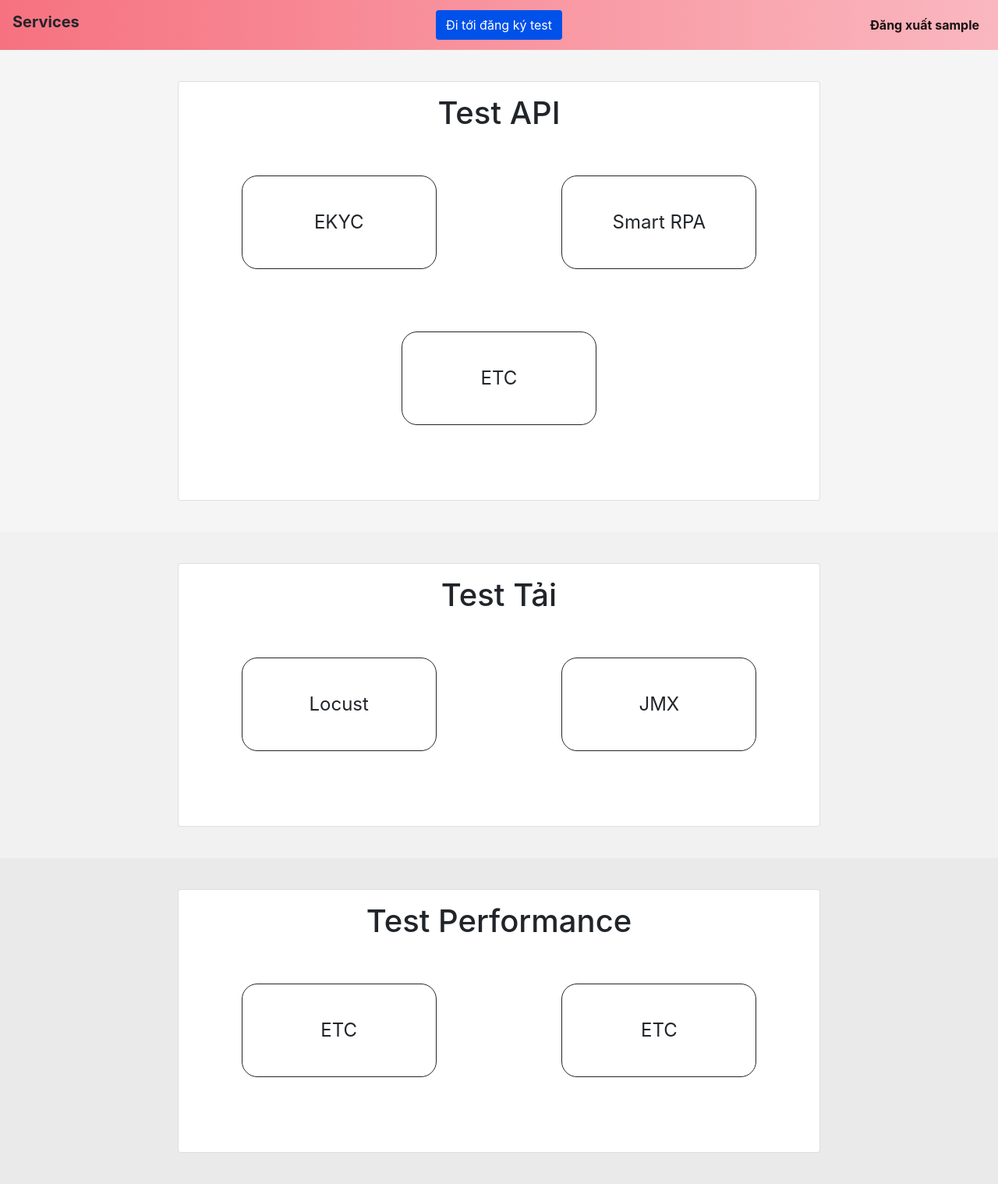
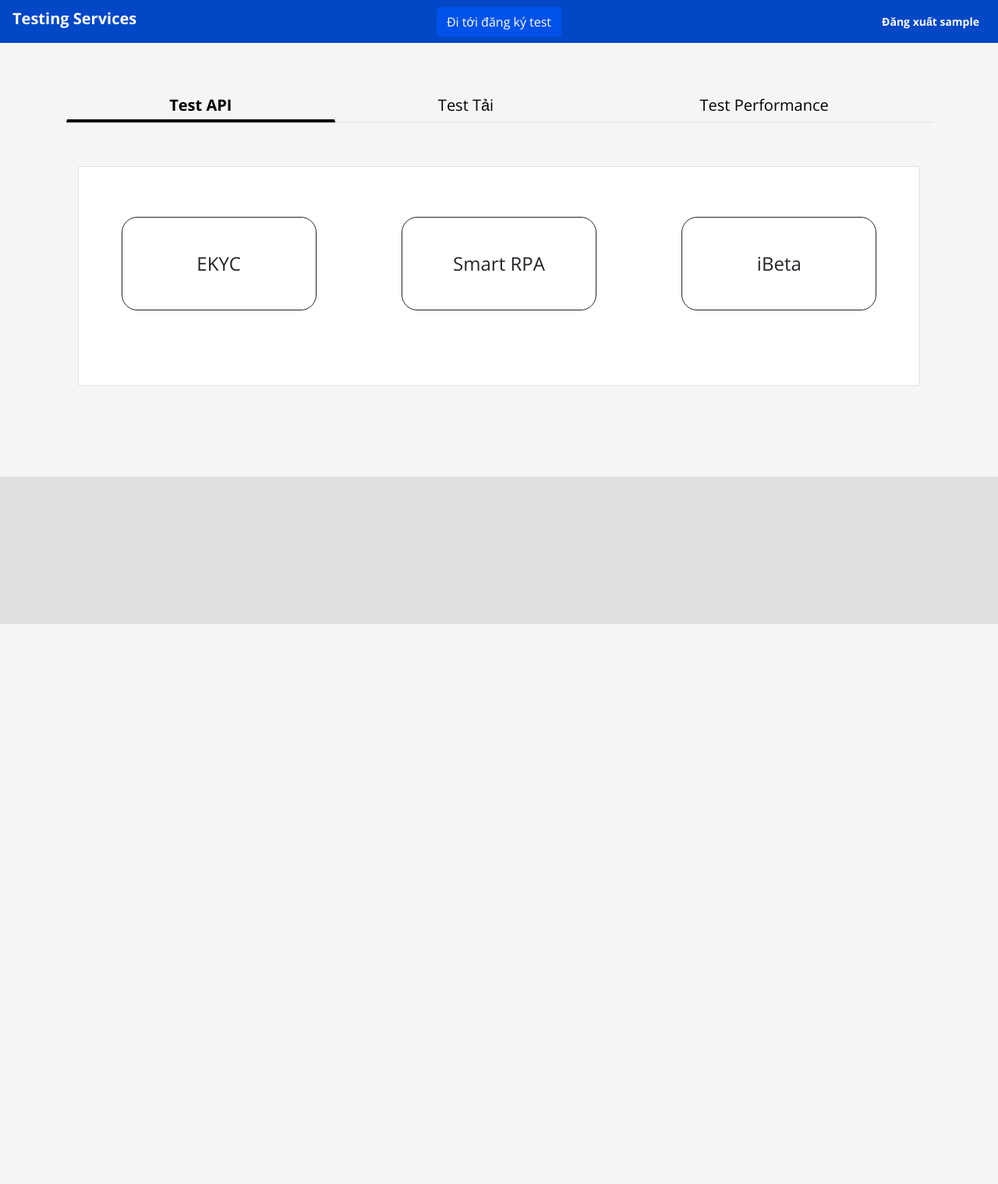
Before and after one commit to Finnard2112/Testing-Website, a Flask app: page /services in a window 1280 px wide. Shown: the whole page at 78% size. After the commit the page ends 800 px from the top, so only its background shows below. Run offline with Flask 2, Linux system fonts and the light colour scheme; the visitor is signed in with stand-in values (Sample User, id 1); some libraries are stand-ins or nearby versions.

Commit message:
Style update

```diff
--- a/load_test/static/CSS/style.css
+++ b/load_test/static/CSS/style.css
@@ -172,3 +172,127 @@ body {
   float: right;
 padding: 0px 2px 4px 4px;
 }
+
+.blue-background {
+  background-color: #0051E9;
+}
+
+.pink-background {
+  background-color: #f67280;
+}
+
+#myDIV {
+  width: 100%;
+  text-align: center;
+}
+
+.sv_btn {
+  border: 1px solid;
+  border-radius: 20px;
+}
+
+.white {
+  color: #ffffff !important;
+}
+
+.text-small {
+  font-size: 0.9rem !important;
+}
+
+.header {
+  background-color: #0147c6;
+}
+
+/* Style for Extra Large Screen */
+@media (max-width:3920px) {
+  .btn-sq-responsive {
+      width: 250px !important;
+      max-width: 100% !important;
+      max-height: 60% !important;
+      height: 200px !important;
+      font-size: 24px;
+  }
+}
+
+/* Style for Large Screen */
+@media (max-width:991px) {
+  .btn-sq-responsive {
+      width: 200px !important;
+      max-width: 100% !important;
+      max-height: 100% !important;
+      height: 150px !important;
+      font-size: 18px;
+  }
+}
+
+/* Style for Medium Screen */
+@media (max-width:767px) {
+  .btn-sq-responsive {
+      width: 150px !important;
+      /* whatever width you want for medium screen */
+      max-width: 100% !important;
+      max-height: 100% !important;
+      height: 100px !important;
+      /* whatever height you want for medium screen */
+      font-size: 12px;
+  }
+}
+
+/* Style for Small Screen */
+@media (max-width:575px) {
+  .btn-sq-responsive {
+      width: 100px !important;
+      /* whatever width you want for mobile screen */
+      max-width: 100% !important;
+      max-height: 100% !important;
+      height: 50px !important;
+      /* whatever height you want for mobile screen */
+      font-size: 5px;
+      padding: 0px;
+      font-size: 7px;
+  }
+}
+
+/* Tabs*/
+section {
+  padding: 60px 0;
+}
+
+section .section-title {
+  text-align: center;
+  color: #ffffff;
+  text-transform: uppercase;
+}
+
+#tabs {
+  background: #f5f5f5;
+  color: rgb(0, 0, 0);
+}
+
+#tabs h6.section-title {
+  color: rgb(0, 0, 0);
+}
+
+#tabs .nav-tabs .nav-item.show .nav-link,
+.nav-tabs .nav-link.active {
+  color: rgb(0, 0, 0);
+  background-color: transparent;
+  border-color: transparent transparent rgb(0, 0, 0);
+  border-bottom: 4px solid !important;
+  font-size: 20px;
+  font-weight: bold;
+}
+
+#tabs .nav-tabs .nav-link {
+  border: 1px solid transparent;
+  border-top-left-radius: .25rem;
+  border-top-right-radius: .25rem;
+  color: rgb(0, 0, 0);
+  font-size: 20px;
+}
+
+
+.btn:hover {
+  background-color: #4d85ff;
+  color: white;
+}
--- a/load_test/templates/services.html
+++ b/load_test/templates/services.html
@@ -11,114 +11,11 @@
     <link rel='stylesheet' href='https://stackpath.bootstrapcdn.com/font-awesome/4.7.0/css/font-awesome.min.css'>
     <script src='https://cdnjs.cloudflare.com/ajax/libs/jquery/3.3.1/jquery.min.js'></script>
     <script src='https://cdnjs.cloudflare.com/ajax/libs/twitter-bootstrap/4.3.1/js/bootstrap.min.js'></script>
-    <link rel = 'stylesheet' href="https://cdnjs.cloudflare.com/ajax/libs/toastr.js/latest/toastr.min.css">
+    <link rel='stylesheet' href="https://cdnjs.cloudflare.com/ajax/libs/toastr.js/latest/toastr.min.css">
     <script src="https://cdnjs.cloudflare.com/ajax/libs/toastr.js/latest/toastr.min.js"></script>
-    <style>
-        .blue-background {
-            background-color: #0051E9;
-        }
-
-        #myDIV {
-            width: 100%;
-            text-align: center;
-        }
-
-        .sv_btn {
-            border: 1px solid;
-            border-radius: 20px;
-        }
-
-        .white {
-            color: #ffffff;
-        }
-
-        .text-small {
-            font-size: 0.9rem !important;
-        }
-
-        .header {
-            background-color: #f67280;
-            background-image: linear-gradient(to left, #fab7bf 0%, #f67280 100%);
-        }
-
-        .section-1 {
-            background: #f5f5f5;
-        }
-
-        .section-2 {
-            background: #F1F1F1;
-        }
-
-        .section-3 {
-            background: #EAEAEA;
-        }
-
-        .section-4 {
-            background: #E5E5E5;
-        }
-
-        @media (min-width: 768px) {
-            .navbar-brand.abs {
-                position: absolute;
-                width: auto;
-                left: 50%;
-                transform: translateX(-50%);
-                text-align: center;
-            }
-        }
-
-        /* Style for Extra Large Screen */
-        @media (max-width:3920px) {
-            .btn-sq-responsive {
-                width: 250px !important;
-                max-width: 100% !important;
-                max-height: 60% !important;
-                height: 200px !important;
-                font-size: 24px;
-            }
-        }
-
-        /* Style for Large Screen */
-        @media (max-width:991px) {
-            .btn-sq-responsive {
-                width: 150px !important;
-                max-width: 100% !important;
-                max-height: 100% !important;
-                height: 150px !important;
-                font-size: 18px;
-            }
-        }
-
-        /* Style for Medium Screen */
-        @media (max-width:767px) {
-            .btn-sq-responsive {
-                width: 100px !important;
-                /* whatever width you want for medium screen */
-                max-width: 100% !important;
-                max-height: 100% !important;
-                height: 100px !important;
-                /* whatever height you want for medium screen */
-                font-size: 12px;
-            }
-        }
-
-        /* Style for Small Screen */
-        @media (max-width:575px) {
-            .btn-sq-responsive {
-                width: 50px !important;
-                /* whatever width you want for mobile screen */
-                max-width: 100% !important;
-                max-height: 100% !important;
-                height: 50px !important;
-                /* whatever height you want for mobile screen */
-                font-size: 5px;
-                padding: 0px;
-                font-size: 7px;
-            }
-        }
-    </style>
+    <link rel="stylesheet" href="{{ url_for('static', filename='CSS/style.css') }}">
     <script>
-        $(document).ready(function(){
+        $(document).ready(function () {
             toastr.options = {
                 "tapToDismiss": true,
                 "closeButton": true,
@@ -133,19 +30,21 @@
                 "hideEasing": "linear",
                 "showMethod": "fadeIn",
                 "hideMethod": "fadeOut",
-                "preventDuplicates" : true}
+                "preventDuplicates": true
+            }
 
-            {% for message in get_flashed_messages() %}
+
+            {%for message in get_flashed_messages() %}
 
             toastr.error('{{ message }}');
 
             {% endfor %}
 
-            {% if is_in_registered_time and first_login%}
+            {%if is_in_registered_time and first_login %}
 
             toastr.info(' Đã tới giờ đăng ký của bạn');
 
-            {% endif%}
+            {% endif %}
 
         });
     </script>
@@ -155,32 +54,45 @@
     <!-- Sticky navbar-->
     <header class="header sticky-top">
         <nav class="navbar navbar-light navbar-expand-md bg-faded justify-content-center">
-            <a class="navbar-brand d-flex w-50 mr-auto h1 font-weight-bold">Services</a>
+            <a class="navbar-brand d-flex w-50 mr-auto h1 font-weight-bold white"> Testing Services</a>
             <button class="navbar-toggler" type="button" data-toggle="collapse" data-target="#collapsingNavbar3">
                 <span class="navbar-toggler-icon"></span>
             </button>
             <div class="navbar-collapse collapse w-100" id="collapsingNavbar3">
                 <ul class="navbar-nav w-100 justify-content-center">
                     <li class="nav-item active">
-                        <button type="button" onclick="autotest_registration()" class='btn blue-background white'> Đi tới đăng ký test
+                        <button type="button" onclick="autotest_registration()" class='btn blue-background white'> Đi
+                            tới đăng ký test
                         </button>
                 </ul>
                 <ul class="nav navbar-nav ml-auto w-100 justify-content-end">
                     <li class="nav-item active">
-                        <a class="nav-link font-weight-bold" href="/logout">Đăng xuất {{username}} </a>
+                        <a class="nav-link font-weight-bold white" href="/logout">Đăng xuất {{username}} </a>
                     </li>
                 </ul>
             </div>
         </nav>
     </header>
 
-    <!-- Demo content-->
+    <section id="tabs">
+        <div class="container">
+            <nav>
+                <div class="nav nav-tabs nav-fill" id="nav-tab" role="tablist">
+                    <a class="nav-item nav-link active" id="nav-home-tab" data-toggle="tab" href="#nav-home" role="tab"
+                        aria-controls="nav-home" aria-selected="true">Test API</a>
+                    <a class="nav-item nav-link" id="nav-profile-tab" data-toggle="tab" href="#nav-profile" role="tab"
+                        aria-controls="nav-profile" aria-selected="false">Test Tải</a>
+                    <a class="nav-item nav-link" id="nav-contact-tab" data-toggle="tab" href="#nav-contact" role="tab"
+                        aria-controls="nav-contact" aria-selected="false">Test Performance</a>
+                </div>
+            </nav>
+            <div class="tab-content py-3 px-3 px-sm-0" id="nav-tabContent">
+                <div class="tab-pane fade show active" id="nav-home" role="tabpanel" aria-labelledby="nav-home-tab">
                     <section class="py-3 section-1">
                         <div class="container-fluid py-4 text-center">
                             <div class="row">
-                <div class="col-lg-8 mx-auto">
+                                <div class="col-sm mx-auto">
                                     <div id="myDIV" class="card py-3">
-                        <h1>Test API</h1>
                                         <div class="container">
                                             <div class="row pt-5">
                                                 <div class="col">
@@ -188,13 +100,12 @@
                                                         class="btn sv_btn btn-sq-responsive">EKYC</button>
                                                 </div>
                                                 <div class="col">
-                                    <button type="button"
-                                        class="btn sv_btn btn-sq-responsive">Smart
+                                                    <button type="button" class="btn sv_btn btn-sq-responsive">Smart
                                                         RPA</button>
                                                 </div>
                                                 <div class="col">
                                                     <button type="button"
-                                        class="btn sv_btn btn-sq-responsive">ETC</button>
+                                                        class="btn sv_btn btn-sq-responsive">iBeta</button>
                                                 </div>
                                             </div>
                                         </div>
@@ -203,18 +114,18 @@
                             </div>
                         </div>
                     </section>
-
+                </div>
+                <div class="tab-pane fade" id="nav-profile" role="tabpanel" aria-labelledby="nav-profile-tab">
                     <section class="py-3 section-2">
                         <div class="container-fluid py-4 text-center">
                             <div class="row">
-                <div class="col-lg-8 mx-auto">
-                    <div id="myDIV" class = "card py-3">
-                        <h1>Test Tải</h1>
+                                <div class="col-sm mx-auto">
+                                    <div id="myDIV" class="card py-3">
                                         <div class="container">
                                             <div class="row pt-5">
                                                 <div class="col">
                                                     <button type="button" onclick="load_test_form()"
-                                        class="btn sv_btn btn-sq-responsive hover-shadow">Locust</button>
+                                                        class="btn sv_btn btn-sq-responsive">Locust</button>
                                                 </div>
                                                 <div class="col">
                                                     <button type="button"
@@ -227,23 +138,19 @@
                             </div>
                         </div>
                     </section>
-
-    <section class="py-3 section-3">
+                </div>
+                <div class="tab-pane fade" id="nav-contact" role="tabpanel" aria-labelledby="nav-contact-tab">
+                    <section class="py-3 section-2">
                         <div class="container-fluid py-4 text-center">
-            <div class="row">
-                <div class="col-lg-8 mx-auto">
-                    <div id="myDIV" class = "card py-3">
-                        <h1>Test Performance</h1>
+                            <div class="col-sm mx-auto">
+                                <div id="myDIV" class="card py-3">
                                     <div class="container">
                                         <div class="row pt-5">
                                             <div class="col">
-                                    <button type="button"
-                                        class="btn sv_btn btn-sq-responsive">ETC</button>
+                                                <button type="button" class="btn sv_btn btn-sq-responsive">ETC</button>
                                             </div>
                                             <div class="col">
-                                    <button type="button"
-                                        class="btn sv_btn btn-sq-responsive">ETC</button>
-                                </div>
+                                                <button type="button" class="btn sv_btn btn-sq-responsive">ETC</button>
                                             </div>
                                         </div>
                                     </div>
@@ -251,6 +158,13 @@
                             </div>
                         </div>
                     </section>
+                </div>
+            </div>
+
+        </div>
+    </section>
+    <!-- Demo content-->
+
     <script>
         function load_test_form() {
             location.replace("{{url_for('loadtest_form')}}")
```
Also changed, not shown: load_test/templates/test_registration.html (+4 -32 lines). Lines whose indentation alone changed are shown as unchanged.
